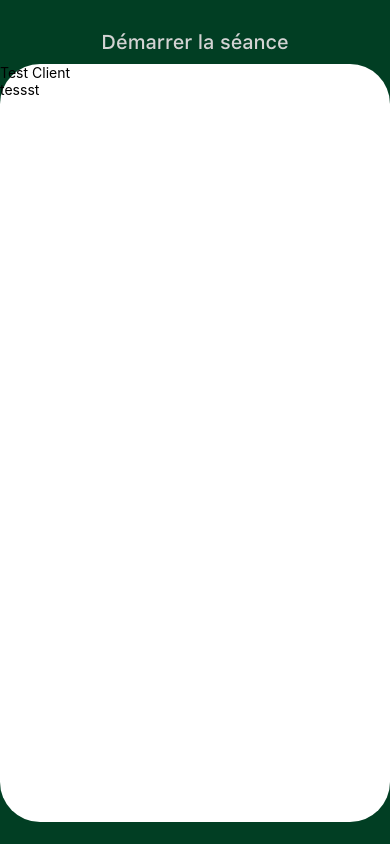
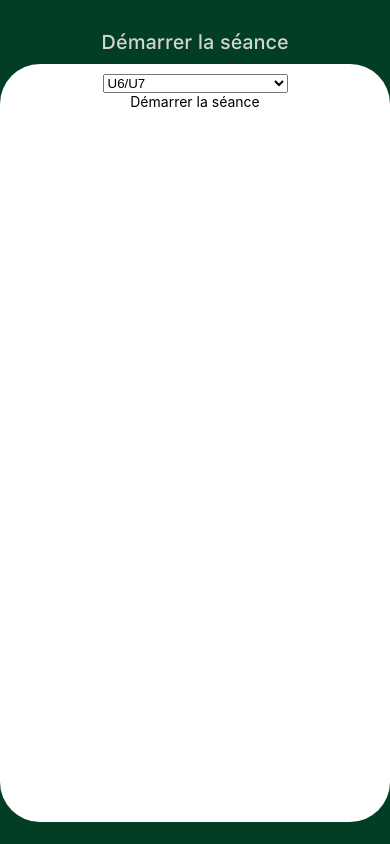
Before and after one commit to Massi-px/Smart-Cage, a React Native app: screen /DemarrerSeance in a window 390 px wide. Built offline with nearby package versions, Linux system fonts and the light colour scheme.

Commit message:
Update EntraineurDemarrerSeance.js
Socket qui fonctionne, ajout de la liste des id de séance, design de la page

```diff
--- a/screen/Entraineur/EntraineurDemarrerSeance.js
+++ b/screen/Entraineur/EntraineurDemarrerSeance.js
@@ -1,6 +1,6 @@
-import * as React from 'react';
-import { StyleSheet, Text, View, SafeAreaView, Button, Dimensions, ImageBackground, Image, TouchableOpacity} from 'react-native';
-import { FontAwesome5 } from '@expo/vector-icons';
+import React,{useState} from 'react';
+import { StyleSheet, Text, View, SafeAreaView, TouchableOpacity} from 'react-native';
+import { Picker } from '@react-native-picker/picker';
 import TcpSocket from 'react-native-tcp-socket';
 
 
@@ -26,6 +26,7 @@ const SocketTcp = () =>{
   }
 
 
+  const [selectIDSeance, setIDSeance] = useState({});
 
   return(
   <SafeAreaView style={styles.container}>
@@ -34,15 +35,19 @@ const SocketTcp = () =>{
         <View style = {styles.BlockTextAccueil}>
           <Text style = {styles.TextAccueil}>Démarrer la séance</Text>
         </View>
+    </View>
 
-    </View>
     <View style={styles.pageContenu}>
+        <View style={styles.blockListeDeroulanteCategorie}>
+          <Picker selectedValue={selectIDSeance} onValueChange={selectIDSeance=>setIDSeance({selectIDSeance})} style={styles.listeDeroulanteCategorie}>
+            <Picker.Item label='U6/U7' value='U7'/>
+          </Picker>
+        </View>
       <View>
         <TouchableOpacity onPress={SocketTcp}>
-          <Text>Test Client</Text>
+          <Text>Démarrer la séance</Text>
         </TouchableOpacity>
       </View>
-      <Text>tessst</Text>
     </View>
   </SafeAreaView>
   );
@@ -80,12 +85,22 @@ const styles = StyleSheet.create({
     flexDirection: 'row'
   },
   pageContenu:{
+    padding:10,
     backgroundColor:'white',
     width:'100%',
     height:'100%',
     borderRadius:40,
+    alignItems:'center',
   },
+  blockListeDeroulanteCategorie:{
 
+    backgroundColor:'#CCFFCC',
+    width:'50%',
+    borderRadius:20,
+  },
+  listeDeroulanteCategorie:{
+    width:'100%',
+  },
 })
 
 export default EntraineurDemarrerScreen;
```
